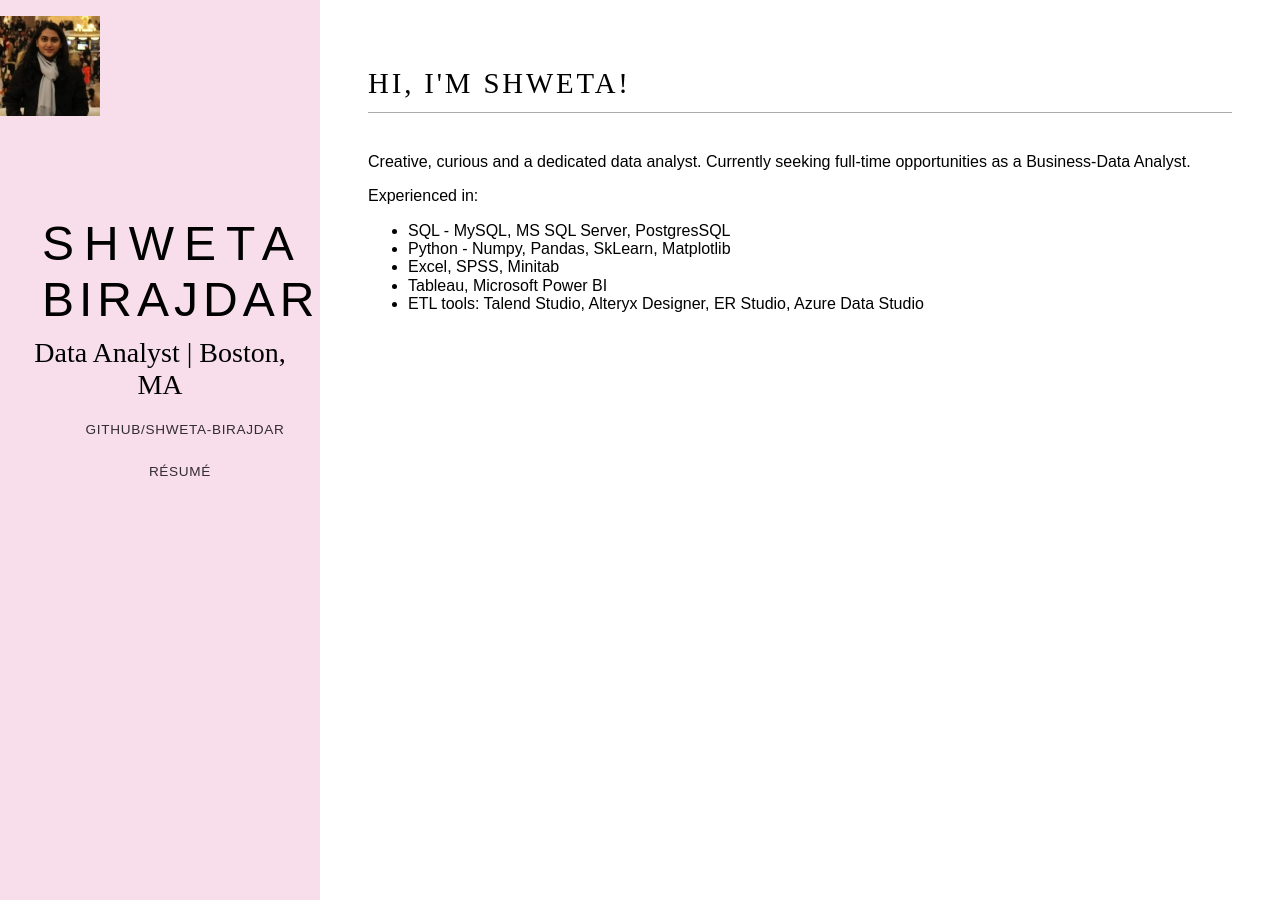
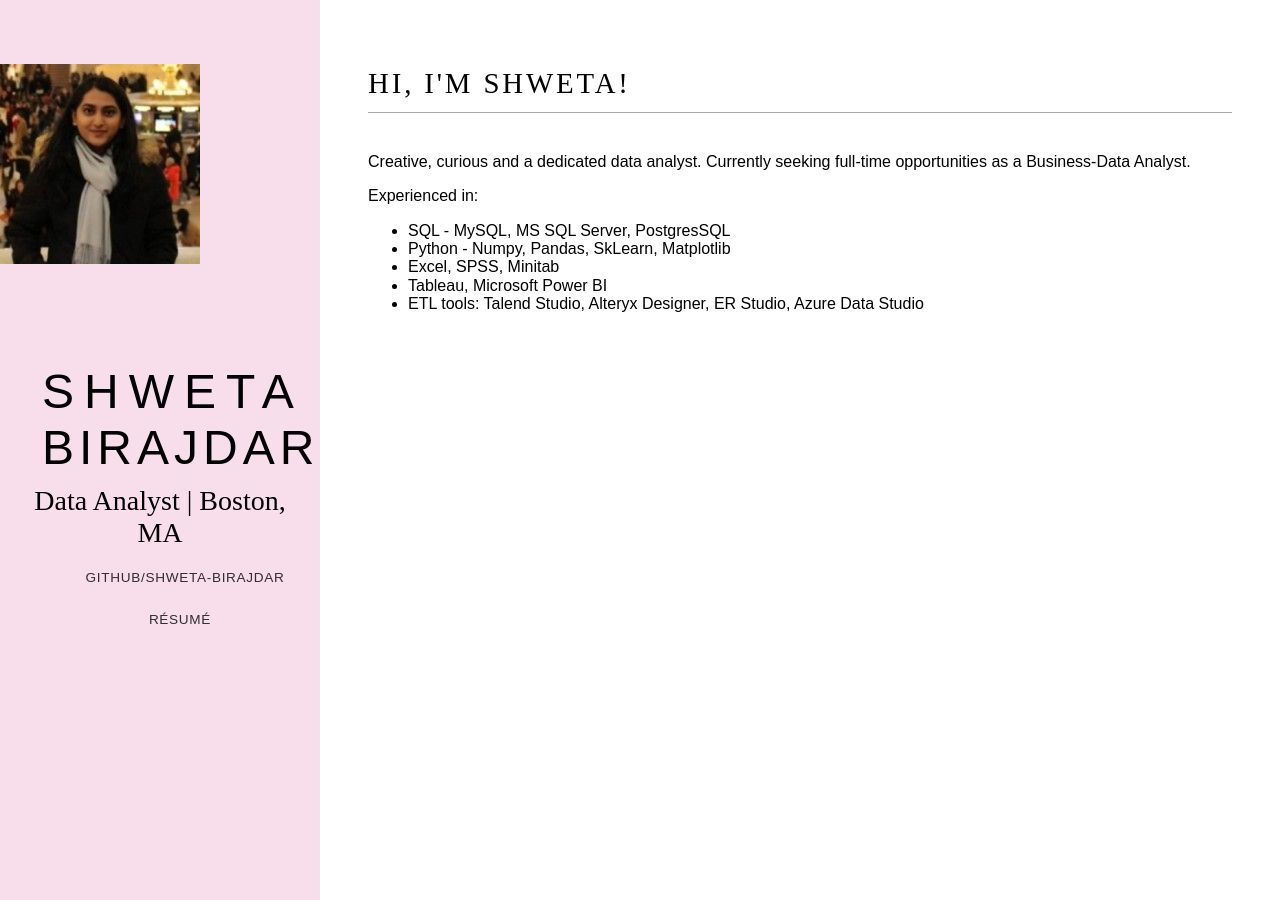
Before and after one commit to shweta-birajdar/shweta-birajdar.github.io, a Jekyll site: the page built from index.html, in a window 1280 px wide. Built offline with Jekyll 4.4.1, drawn with Linux system fonts in a browser that asks for light colours; nearby versions of some CDN libraries; some web fonts are replaced.

Commit message:
Update main.css

```diff
--- a/css/main.css
+++ b/css/main.css
@@ -269,8 +269,9 @@ pre {
         bottom: 0;
     }
     img {
-        margin-top: 1rem;
-        width: 100px;
+        margin-top: 4rem;
+        margin-left: 25%
+        width: 250px;
         float: center;
     }
 }
```
